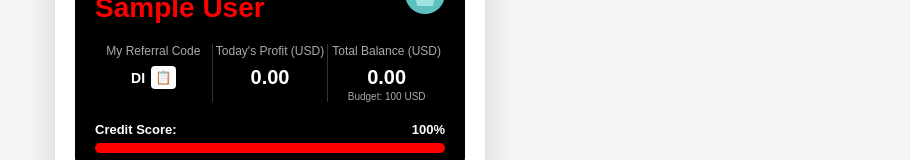
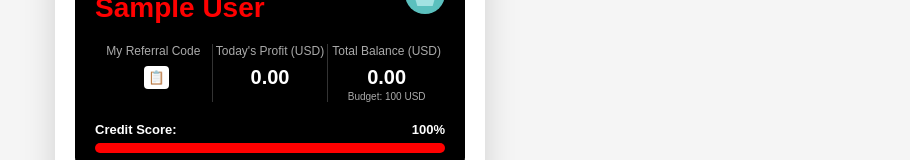
Before and after one commit to Molly256/disruptivewebsite, a Next.js app: page /profile in a window 1280 px wide. Shown: the part 351-511 px from the top of the page, without its empty margins (370-1280 px from the left). Built offline with nearby package versions, Linux system fonts and the light colour scheme; sample sign-in values are in the browser's storage.

Commit message:
fix: stop bounce on starting page and dashboard

```diff
--- a/app/profile/page.js
+++ b/app/profile/page.js
@@ -49,9 +49,7 @@ export default function ProfilePage() {
 
   const copyReferral = () => {
     if (!user) return
-    const phone = user.phone || ''
-    const last3 = phone.slice(-3)
-    const referralCode = `${last3}DI`
+    const referralCode = user.inviteCode || '' // FIXED: use DB field
     navigator.clipboard.writeText(referralCode)
     alert('Referral Code Copied!')
   }
@@ -64,8 +62,7 @@ export default function ProfilePage() {
   if (!user) return null
 
   const phone = user.phone || ''
-  const last3 = phone.slice(-3)
-  const referralCode = `${last3}DI`
+  const referralCode = user.inviteCode || '' // FIXED: use DB field
   const vipLevel = user.vipLevel || 'VIP1'
   const vipId = user.vipId || 1
   const currentVip = vipData.find(v => v.id === vipId) || vipData[0]
```
Also changed, not shown: app/starting/page.js (+11 -7 lines).
